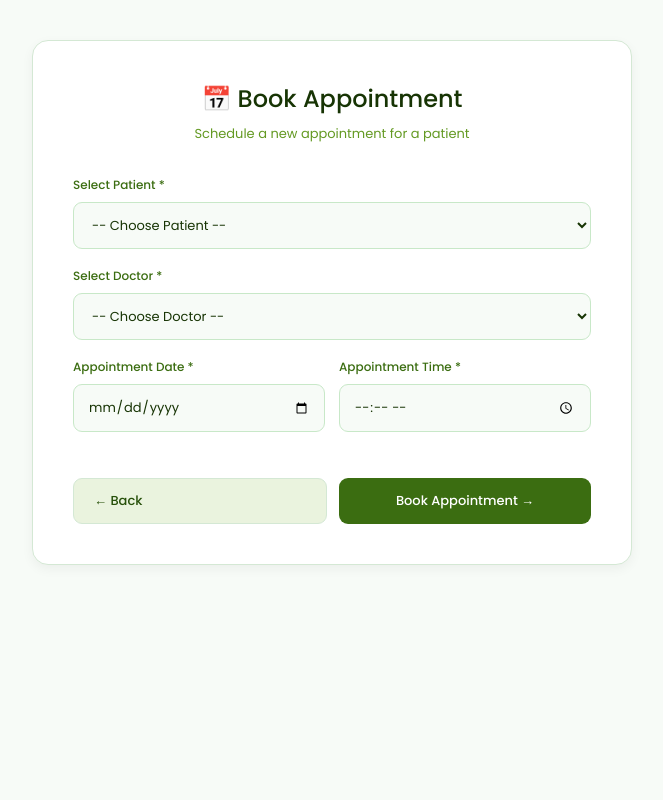
After one commit to navneet-glitch/Hospital-Management-App, a Flask app: page /add_appointment in a window 1280 px wide. The commit adds this page. Shown: the whole page, without its empty margins (308-971 px from the left). Run offline with Flask 3, Linux system fonts and the light colour scheme; the visitor is signed in with stand-in values (Sample User, id 1); data that the repository does not hold is empty.

Commit message:
yes
Co-authored-by: Copilot <copilot@github.com>

```diff
--- a/app.py
+++ b/app.py
@@ -44,22 +44,53 @@ def index():
     cursor.execute("SELECT COUNT(*) FROM patients WHERE status='Critical'")
     critical_count = cursor.fetchone()[0]
 
-    # Get today's appointments
+    # Get today's appointments (with real dates and times)
     cursor.execute("""
         SELECT a.id, p.name, d.name, a.date, a.time, a.department
         FROM appointments a
         JOIN patients p ON a.patient_id = p.id
         JOIN doctors d ON a.doctor_id = d.id
+        ORDER BY a.date DESC, a.time DESC
         LIMIT 4
     """)
     today_appointments = cursor.fetchall()
+
+    # Get department load (count of appointments per department this week)
+    cursor.execute("""
+        SELECT COALESCE(a.department, 'General') as dept, COUNT(*) as count
+        FROM appointments a
+        WHERE a.date >= DATE_SUB(CURDATE(), INTERVAL 7 DAY)
+        GROUP BY COALESCE(a.department, 'General')
+        ORDER BY dept
+    """)
+    dept_counts = cursor.fetchall()
+
+    # Calculate total appointments for percentage calculation
+    cursor.execute("""
+        SELECT COUNT(*) FROM appointments a
+        WHERE a.date >= DATE_SUB(CURDATE(), INTERVAL 7 DAY)
+    """)
+    total_dept = cursor.fetchone()[0]
+
+    # Convert to dictionary with percentages
+    dept_load = {}
+    if total_dept > 0:
+        for dept, count in dept_counts:
+            dept_load[dept] = round((count / total_dept) * 100)
+
+    # Ensure all departments are present
+    all_depts = ['Cardiology', 'Neurology', 'Pediatrics', 'Orthopedic', 'General']
+    for dept in all_depts:
+        if dept not in dept_load:
+            dept_load[dept] = 0
 
     return render_template('index.html',
                          patients=patients,
                          today_appointments=today_appointments,
                          admitted_count=admitted_count,
                          opd_count=opd_count,
-                         critical_count=critical_count)
+                         critical_count=critical_count,
+                         dept_load=dept_load)
 
 
 # ===========================
--- /dev/null
+++ b/templates/add_appointment.html
@@ -0,0 +1,100 @@
+<!DOCTYPE html>
+<html lang="en">
+<head>
+  <meta charset="UTF-8">
+  <meta name="viewport" content="width=device-width, initial-scale=1.0">
+  <title>Book Appointment 🏥</title>
+  <link href="https://fonts.googleapis.com/css2?family=Poppins:wght@400;500&display=swap" rel="stylesheet">
+  <style>
+    * { box-sizing: border-box; margin: 0; padding: 0; }
+    body { font-family: 'Poppins', sans-serif; background: #f7fbf7; min-height: 100vh; padding: 40px 20px; }
+
+    .container { max-width: 600px; margin: 0 auto; }
+
+    .form-card { background: #fff; border: 0.5px solid #d4e8d4; border-radius: 16px; padding: 40px; box-shadow: 0 4px 12px rgba(0,0,0,0.05); }
+
+    .form-header { text-align: center; margin-bottom: 32px; }
+    .form-header h2 { font-size: 24px; font-weight: 500; color: #173404; margin-bottom: 8px; }
+    .form-header p { font-size: 13px; color: #639922; }
+
+    .form-group { margin-bottom: 18px; }
+    .form-group label { display: block; font-size: 12px; font-weight: 500; color: #3B6D11; margin-bottom: 8px; }
+    .form-group input,
+    .form-group select {
+      width: 100%;
+      padding: 12px 14px;
+      border: 0.5px solid #c8e8c8;
+      border-radius: 9px;
+      font-family: 'Poppins', sans-serif;
+      font-size: 13px;
+      color: #173404;
+      background: #f7fbf7;
+      outline: none;
+    }
+    .form-group input:focus,
+    .form-group select:focus { border-color: #3B6D11; background: #fff; }
+
+    .form-row { display: grid; grid-template-columns: 1fr 1fr; gap: 14px; }
+
+    .button-group { display: flex; gap: 12px; margin-top: 28px; }
+    .btn { flex: 1; padding: 12px 20px; border: none; border-radius: 9px; font-family: 'Poppins', sans-serif; font-size: 13px; font-weight: 500; cursor: pointer; transition: all 0.2s; }
+    .btn-primary { background: #3B6D11; color: white; }
+    .btn-primary:hover { background: #27500A; }
+    .btn-secondary { background: #EAF3DE; color: #27500A; border: 0.5px solid #d4e8d4; }
+    .btn-secondary:hover { background: #d4e8d4; }
+
+    a { color: #3B6D11; text-decoration: none; }
+    a:hover { text-decoration: underline; }
+  </style>
+</head>
+<body>
+
+<div class="container">
+  <div class="form-card">
+    <div class="form-header">
+      <h2>📅 Book Appointment</h2>
+      <p>Schedule a new appointment for a patient</p>
+    </div>
+
+    <form method="POST">
+      <div class="form-group">
+        <label for="patient">Select Patient *</label>
+        <select name="patient_id" id="patient" required>
+          <option value="">-- Choose Patient --</option>
+          {% for p in patients %}
+          <option value="{{ p[0] }}">{{ p[1] }} (ID: #P{{ '%03d' % p[0] }})</option>
+          {% endfor %}
+        </select>
+      </div>
+
+      <div class="form-group">
+        <label for="doctor">Select Doctor *</label>
+        <select name="doctor_id" id="doctor" required>
+          <option value="">-- Choose Doctor --</option>
+          {% for d in doctors %}
+          <option value="{{ d[0] }}">Dr. {{ d[1] }} ({{ d[2] }})</option>
+          {% endfor %}
+        </select>
+      </div>
+
+      <div class="form-row">
+        <div class="form-group">
+          <label for="date">Appointment Date *</label>
+          <input type="date" name="date" id="date" required>
+        </div>
+        <div class="form-group">
+          <label for="time">Appointment Time *</label>
+          <input type="time" name="time" id="time" required>
+        </div>
+      </div>
+
+      <div class="button-group">
+        <a href="/" class="btn btn-secondary">← Back</a>
+        <button type="submit" class="btn btn-primary">Book Appointment →</button>
+      </div>
+    </form>
+  </div>
+</div>
+
+</body>
+</html>
```
Also changed, not shown: templates/add_doctors.html (added, +84 -0 lines), templates/index.html (+7 -24 lines).
